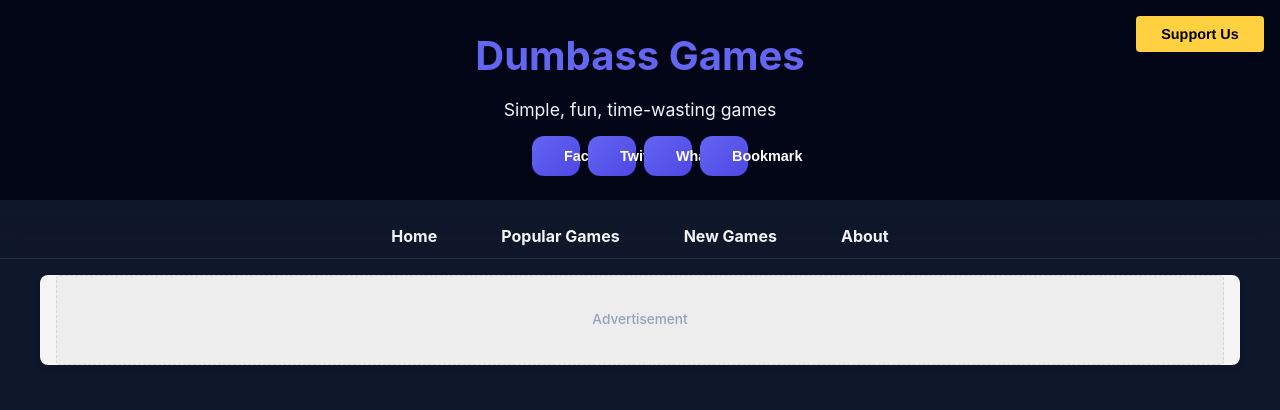
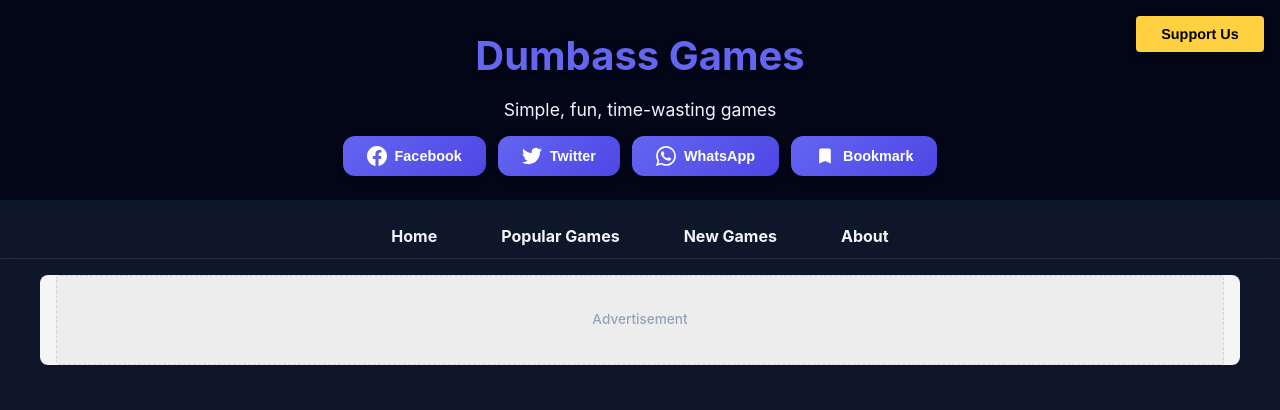
Before and after one commit to nutshot2000/dumbass-games, a plain HTML site: page index.html in a window 1280 px wide. Shown: the top 410 px of the page. Drawn offline with Linux system fonts and the light colour scheme.

Commit message:
Fix header buttons styling to properly contain text and improve layout

```diff
--- a/games/clicker/style.css
+++ b/games/clicker/style.css
@@ -88,14 +88,36 @@ header p {
     display: flex;
     justify-content: center;
     align-items: center;
-    gap: 0.5rem;
+    gap: 0.75rem;
     margin-top: 0.5rem;
+    flex-wrap: wrap;
 }
 
 .header-tools-button {
-    width: 40px;
+    min-width: 100px;
     height: 40px;
-    font-size: 0.85rem;
+    display: flex;
+    align-items: center;
+    justify-content: center;
+    gap: 8px;
+    padding: 6px 12px;
+    background-color: var(--primary-color);
+    border: none;
+    border-radius: 20px;
+    color: white;
+    font-weight: 500;
+    font-size: 0.9rem;
+    cursor: pointer;
+    transition: background-color 0.2s ease;
+}
+
+.header-tools-button:hover {
+    background-color: var(--secondary-color);
+}
+
+.header-tools-button svg {
+    width: 20px;
+    height: 20px;
 }
 
 /* Navigation */
@@ -891,6 +913,17 @@ footer {
     .achievements-grid {
         grid-template-columns: 1fr;
     }
+
+    .header-tools {
+        gap: 0.5rem;
+    }
+
+    .header-tools-button {
+        min-width: 80px;
+        height: 36px;
+        font-size: 0.8rem;
+        padding: 4px 8px;
+    }
 }
 
 /* Import the main styles */
--- a/games/memory/style.css
+++ b/games/memory/style.css
@@ -1016,12 +1016,47 @@ footer {
     display: flex;
     justify-content: center;
     align-items: center;
-    gap: 0.5rem;
+    gap: 0.75rem;
     margin-top: 0.5rem;
+    flex-wrap: wrap;
 }
 
 .header-tools-button {
-    width: 40px;
+    min-width: 100px;
     height: 40px;
-    font-size: 0.85rem;
+    display: flex;
+    align-items: center;
+    justify-content: center;
+    gap: 8px;
+    padding: 6px 12px;
+    background-color: var(--primary-color);
+    border: none;
+    border-radius: 20px;
+    color: white;
+    font-weight: 500;
+    font-size: 0.9rem;
+    cursor: pointer;
+    transition: background-color 0.2s ease;
 }
+
+.header-tools-button:hover {
+    background-color: var(--secondary-color);
+}
+
+.header-tools-button svg {
+    width: 20px;
+    height: 20px;
+}
+
+@media (max-width: 480px) {
+    .header-tools {
+        gap: 0.5rem;
+    }
+
+    .header-tools-button {
+        min-width: 80px;
+        height: 36px;
+        font-size: 0.8rem;
+        padding: 4px 8px;
+    }
+}
--- a/index.html
+++ b/index.html
@@ -67,31 +67,29 @@
 
             <!-- Share and Bookmark Tools -->
             <div class="header-tools">
-                <div class="share-button-group">
-                    <button class="header-tools-button tooltip" data-tooltip="Share on Facebook" onclick="shareOnFacebook()">
-                        <svg xmlns="http://www.w3.org/2000/svg" viewBox="0 0 24 24">
-                            <path d="M12.001 2.002c-5.522 0-9.999 4.477-9.999 9.999 0 4.99 3.656 9.126 8.437 9.879v-6.988h-2.54v-2.891h2.54V9.798c0-2.508 1.493-3.891 3.776-3.891 1.094 0 2.24.195 2.24.195v2.459h-1.264c-1.24 0-1.628.772-1.628 1.563v1.875h2.771l-.443 2.891h-2.328v6.988C18.344 21.129 22 16.992 22 12.001c0-5.522-4.477-9.999-9.999-9.999z"/>
+                <button onclick="shareOnFacebook()" class="header-tools-button" title="Share on Facebook" aria-label="Share on Facebook">
+                    <svg xmlns="http://www.w3.org/2000/svg" viewBox="0 0 24 24" width="24" height="24" fill="white">
+                        <path d="M24 12.073c0-6.627-5.373-12-12-12s-12 5.373-12 12c0 5.99 4.388 10.954 10.125 11.854v-8.385H7.078v-3.47h3.047V9.43c0-3.007 1.792-4.669 4.533-4.669 1.312 0 2.686.235 2.686.235v2.953H15.83c-1.491 0-1.956.925-1.956 1.874v2.25h3.328l-.532 3.47h-2.796v8.385C19.612 23.027 24 18.062 24 12.073z"/>
                     </svg>
-                        <span class="header-tools-text">Facebook</span>
+                    <span>Facebook</span>
                 </button>
-                    <button class="header-tools-button tooltip" data-tooltip="Share on Twitter" onclick="shareOnTwitter()">
-                        <svg xmlns="http://www.w3.org/2000/svg" viewBox="0 0 24 24">
-                            <path d="M19.633 7.997c.013.175.013.349.013.523 0 5.325-4.053 11.461-11.46 11.461-2.282 0-4.402-.661-6.186-1.809.324.037.636.05.973.05a8.07 8.07 0 0 0 5.001-1.721 4.036 4.036 0 0 1-3.767-2.793c.249.037.499.062.761.062.361 0 .724-.05 1.061-.137a4.027 4.027 0 0 1-3.23-3.953v-.05c.537.299 1.16.486 1.82.511a4.022 4.022 0 0 1-1.796-3.354c0-.748.199-1.434.548-2.032a11.457 11.457 0 0 0 8.306 4.215c-.062-.3-.1-.599-.1-.898a4.026 4.026 0 0 1 4.028-4.028c1.16 0 2.207.486 2.943 1.272a7.957 7.957 0 0 0 2.556-.973 4.02 4.02 0 0 1-1.771 2.22 8.073 8.073 0 0 0 2.319-.624 8.645 8.645 0 0 1-2.019 2.083z"/>
+                <button onclick="shareOnTwitter()" class="header-tools-button" title="Share on Twitter" aria-label="Share on Twitter">
+                    <svg xmlns="http://www.w3.org/2000/svg" viewBox="0 0 24 24" width="24" height="24" fill="white">
+                        <path d="M23.953 4.57a10 10 0 01-2.825.775 4.958 4.958 0 002.163-2.723c-.951.555-2.005.959-3.127 1.184a4.92 4.92 0 00-8.384 4.482C7.69 8.095 4.067 6.13 1.64 3.162a4.822 4.822 0 00-.666 2.475c0 1.71.87 3.213 2.188 4.096a4.904 4.904 0 01-2.228-.616v.06a4.923 4.923 0 003.946 4.827 4.996 4.996 0 01-2.212.085 4.936 4.936 0 004.604 3.417 9.867 9.867 0 01-6.102 2.105c-.39 0-.779-.023-1.17-.067a13.995 13.995 0 007.557 2.209c9.053 0 13.998-7.496 13.998-13.985 0-.21 0-.42-.015-.63A9.935 9.935 0 0024 4.59z"/>
                     </svg>
-                        <span class="header-tools-text">Twitter</span>
+                    <span>Twitter</span>
                 </button>
-                    <button class="header-tools-button tooltip" data-tooltip="Share on WhatsApp" onclick="shareOnWhatsApp()">
-                        <svg xmlns="http://www.w3.org/2000/svg" viewBox="0 0 24 24">
-                            <path d="M2.004 22l1.352-4.968A9.954 9.954 0 0 1 2 12C2 6.477 6.477 2 12 2s10 4.477 10 10-4.477 10-10 10a9.954 9.954 0 0 1-5.03-1.355L2.004 22zM8.391 7.308a.961.961 0 0 0-.371.1 1.293 1.293 0 0 0-.294.228c-.12.113-.188.211-.261.306A2.729 2.729 0 0 0 6.9 9.62c.002.49.13.967.33 1.413.409.902 1.082 1.857 1.971 2.742.214.213.423.427.648.626a9.448 9.448 0 0 0 3.84 2.046l.569.087c.185.01.37-.004.556-.013a1.99 1.99 0 0 0 .833-.231c.166-.088.244-.132.383-.22 0 0 .043-.028.125-.09.135-.1.218-.171.33-.288.083-.086.155-.187.21-.302.078-.163.156-.474.188-.733.024-.198.017-.306.014-.373-.004-.107-.093-.218-.19-.265l-.582-.261s-.87-.379-1.401-.621a.498.498 0 0 0-.177-.041.482.482 0 0 0-.378.127v-.002c-.005 0-.072.057-.795.933a.35.35 0 0 1-.368.13 1.416 1.416 0 0 1-.191-.066c-.124-.052-.167-.072-.252-.109l-.005-.002a6.01 6.01 0 0 1-1.57-1c-.126-.11-.243-.23-.363-.346a6.296 6.296 0 0 1-1.02-1.268l-.059-.095a.923.923 0 0 1-.102-.205c-.038-.147.061-.265.061-.265s.243-.266.356-.41a4.38 4.38 0 0 0 .263-.373c.118-.19.155-.385.093-.536-.28-.684-.57-1.365-.868-2.041-.059-.134-.234-.23-.393-.249-.054-.006-.108-.012-.162-.016a3.385 3.385 0 0 0-.403.004z"/>
+                <button onclick="shareOnWhatsApp()" class="header-tools-button" title="Share on WhatsApp" aria-label="Share on WhatsApp">
+                    <svg xmlns="http://www.w3.org/2000/svg" viewBox="0 0 24 24" width="24" height="24" fill="white">
+                        <path d="M17.472 14.382c-.297-.149-1.758-.867-2.03-.967-.273-.099-.471-.148-.67.15-.197.297-.767.966-.94 1.164-.173.199-.347.223-.644.075-.297-.15-1.255-.463-2.39-1.475-.883-.788-1.48-1.761-1.653-2.059-.173-.297-.018-.458.13-.606.134-.133.298-.347.446-.52.149-.174.198-.298.298-.497.099-.198.05-.371-.025-.52-.075-.149-.669-1.612-.916-2.207-.242-.579-.487-.5-.669-.51-.173-.008-.371-.01-.57-.01-.198 0-.52.074-.792.372-.272.297-1.04 1.016-1.04 2.479 0 1.462 1.065 2.875 1.213 3.074.149.198 2.096 3.2 5.077 4.487.709.306 1.262.489 1.694.625.712.227 1.36.195 1.871.118.571-.085 1.758-.719 2.006-1.413.248-.694.248-1.289.173-1.413-.074-.124-.272-.198-.57-.347m-5.421 7.403h-.004a9.87 9.87 0 01-5.031-1.378l-.361-.214-3.741.982.998-3.648-.235-.374a9.86 9.86 0 01-1.51-5.26c.001-5.45 4.436-9.884 9.888-9.884 2.64 0 5.122 1.03 6.988 2.898a9.825 9.825 0 012.893 6.994c-.003 5.45-4.437 9.884-9.885 9.884m8.413-18.297A11.815 11.815 0 0012.05 0C5.495 0 .16 5.335.157 11.892c0 2.096.547 4.142 1.588 5.945L.057 24l6.305-1.654a11.882 11.882 0 005.683 1.448h.005c6.554 0 11.89-5.335 11.893-11.893a11.821 11.821 0 00-3.48-8.413z"/>
                     </svg>
-                        <span class="header-tools-text">WhatsApp</span>
+                    <span>WhatsApp</span>
                 </button>
-                </div>
-                <button class="header-tools-button tooltip" data-tooltip="Bookmark This Page" onclick="bookmarkPage()">
-                    <svg xmlns="http://www.w3.org/2000/svg" viewBox="0 0 24 24">
+                <button onclick="bookmarkPage()" class="header-tools-button" title="Bookmark this page" aria-label="Bookmark this page">
+                    <svg xmlns="http://www.w3.org/2000/svg" viewBox="0 0 24 24" width="24" height="24" fill="white">
                         <path d="M17 3H7c-1.1 0-2 .9-2 2v16l7-3 7 3V5c0-1.1-.9-2-2-2z"/>
                     </svg>
-                    <span class="header-tools-text">Bookmark</span>
+                    <span>Bookmark</span>
                 </button>
             </div>
         </div>
--- a/styles.css
+++ b/styles.css
@@ -765,6 +765,17 @@ footer {
     .ad-container {
         margin: 0.5rem 0;
     }
+
+    .header-tools {
+        gap: 0.5rem;
+    }
+
+    .header-tools-button {
+        min-width: 80px;
+        height: 36px;
+        font-size: 0.8rem;
+        padding: 4px 8px;
+    }
 }
 
 /* Donation Button */
@@ -897,46 +908,36 @@ footer {
     display: flex;
     justify-content: center;
     align-items: center;
-    gap: 0.5rem;
+    gap: 0.75rem;
     margin-top: 0.5rem;
+    flex-wrap: wrap;
 }
 
 .header-tools-button {
-    width: 40px;
+    min-width: 100px;
     height: 40px;
-    font-size: 0.85rem;
-}
-
-.share-button-group {
-    display: flex;
-    gap: 0.5rem;
-}
-
-.header-tools-button {
     display: flex;
     align-items: center;
-    gap: 0.5rem;
-    background-color: var(--card-bg);
-    color: var(--text-color);
+    justify-content: center;
+    gap: 8px;
+    padding: 6px 12px;
+    background-color: var(--primary-color);
     border: none;
-    border-radius: 0.5rem;
-    padding: 0.5rem 0.75rem;
+    border-radius: 20px;
+    color: white;
+    font-weight: 500;
     font-size: 0.9rem;
-    font-weight: 500;
     cursor: pointer;
-    transition: all var(--transition-fast);
+    transition: background-color 0.2s ease;
 }
 
 .header-tools-button:hover {
-    background-color: var(--primary-color);
-    color: white;
-    transform: translateY(-2px);
+    background-color: var(--secondary-color);
 }
 
 .header-tools-button svg {
-    width: 1rem;
-    height: 1rem;
-    fill: currentColor;
+    width: 20px;
+    height: 20px;
 }
 
 /* Tooltip styles */
```
Also changed, not shown: games/clicker/index.html (+4 -0 lines), games/memory/index.html (+4 -0 lines). Lines whose indentation alone changed are shown as unchanged.
